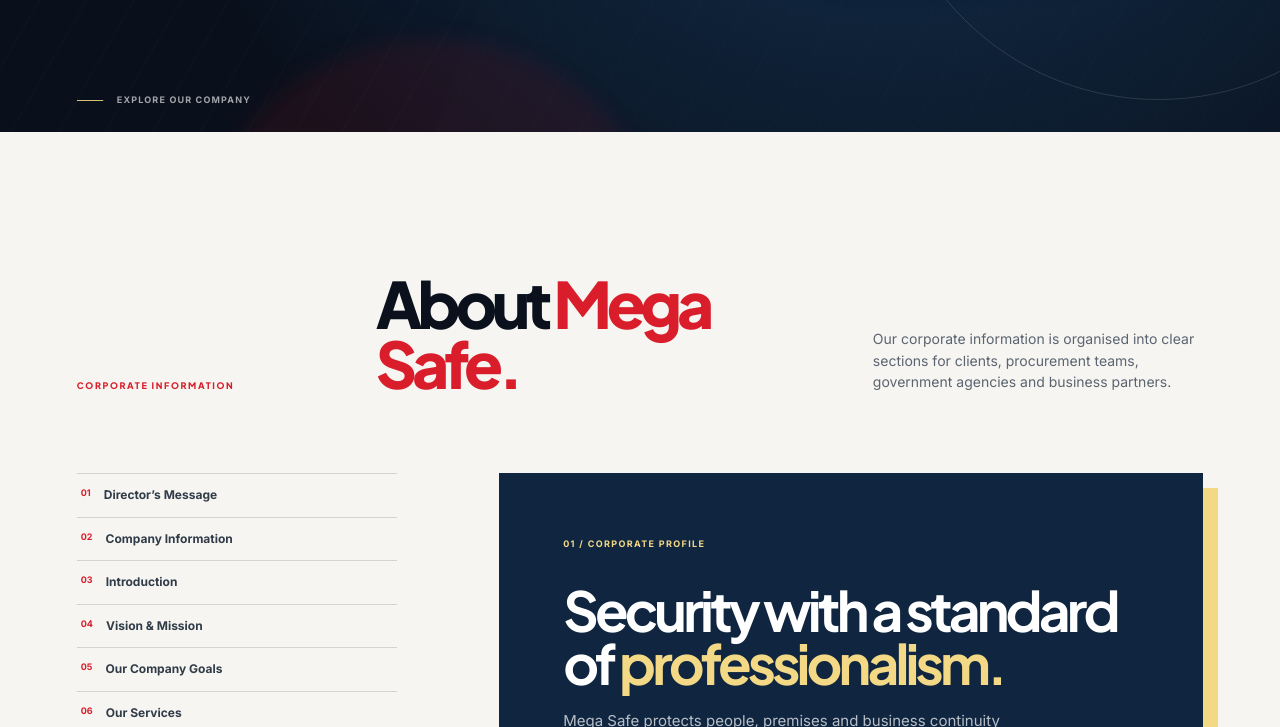
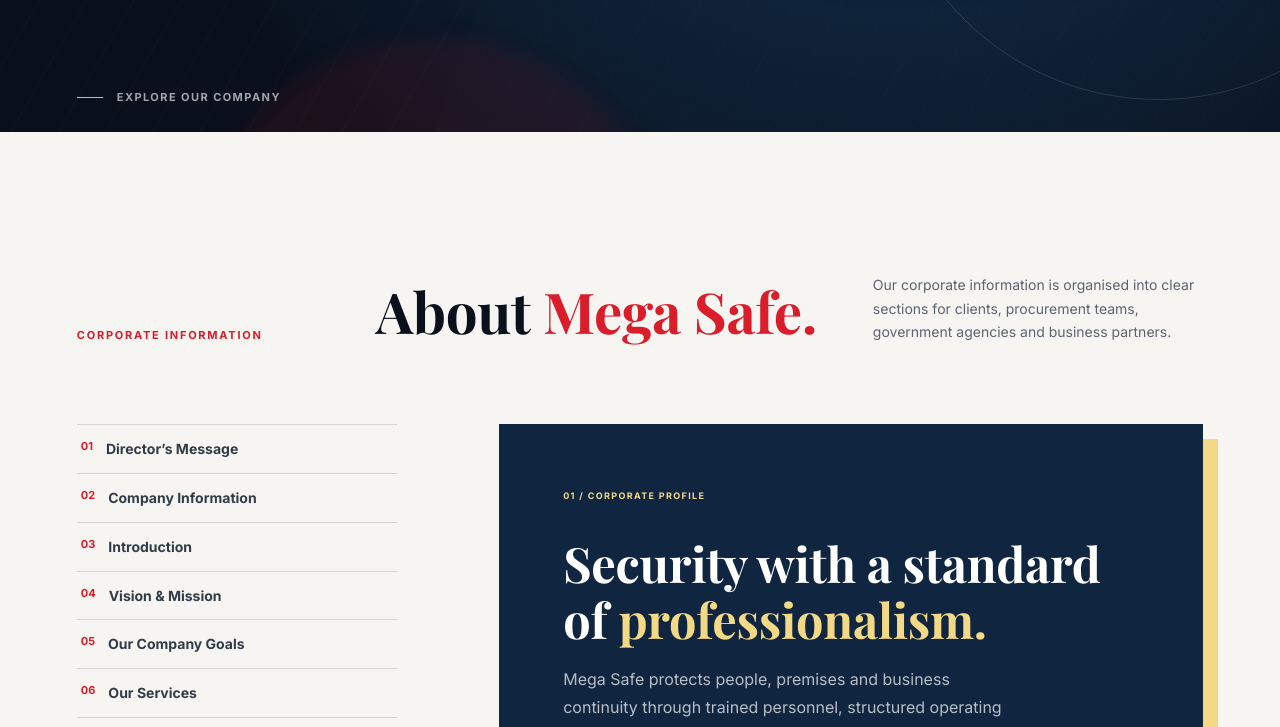
Before and after one commit to MegaSafeSecurity/mymegasafe.com, a plain HTML site: page index.html in a window 1280 px wide. Shown: the part 668-1395 px from the top of the page. Drawn offline with nearby package versions, Linux system fonts and the light colour scheme.

Commit message:
Update index.html

```diff
--- a/index.html
+++ b/index.html
@@ -21,7 +21,7 @@
     <a class="header-cta" href="#contact">Request a Proposal <span>↗</span></a>
     <button class="menu-toggle" type="button" aria-label="Open navigation" aria-controls="main-nav" aria-expanded="false"><span></span><span></span></button>
   </header>
-
+<link rel="stylesheet" href="typography-fix.css">
   <main id="main">
     <section class="hero" id="home" aria-label="Mega Safe Security introduction">
       <div class="hero-grid" aria-hidden="true">
```
